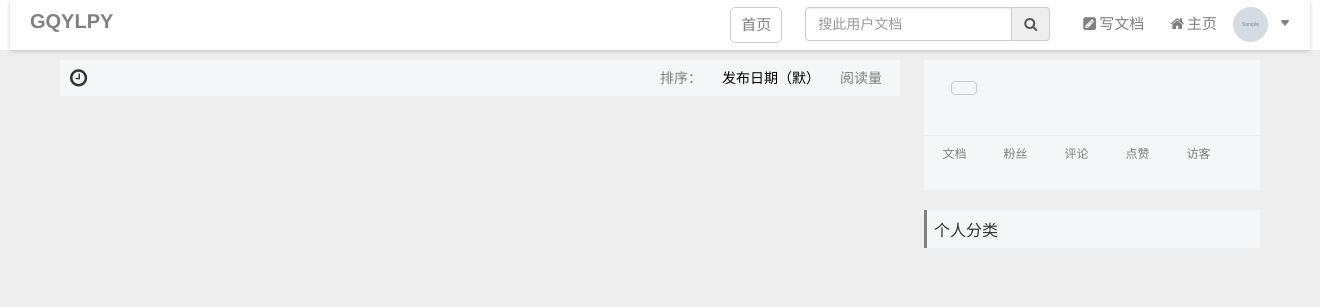
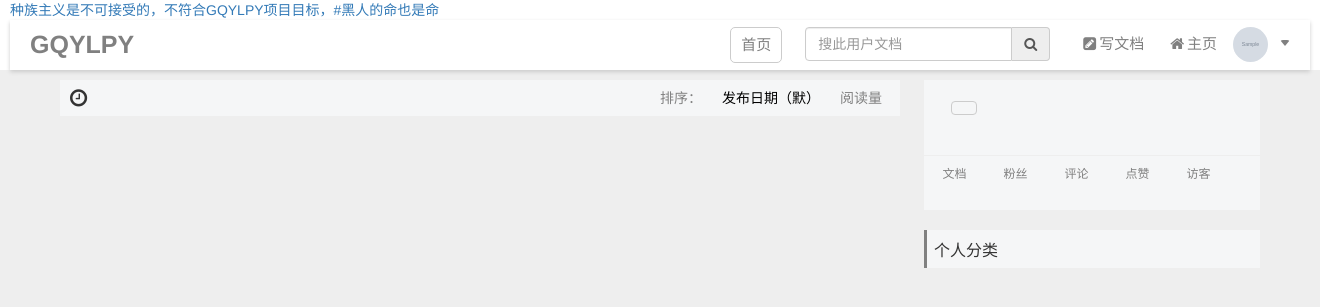
Before and after one commit to gqylpy/gqylpy-blog, a Django app: a page that uses templates/layout.html in a window 1320 px wide. Shown: the top 307 px of the page. Run offline with Django 3.2, Linux system fonts and the light colour scheme; a user stored in the database is signed in; tables that the repository leaves empty hold one stand-in row (values such as "Sample post"); grey boxes marked "Sample" are stand-in pictures; parts of the project's set-up code (start-up, migrations or seed data) failed here and were passed over; some libraries are stand-ins or nearby versions.

Commit message:
'update'

```diff
--- a/blog/views.py
+++ b/blog/views.py
@@ -94,7 +94,7 @@
             return render(request, 'show_article.html',
                           {'ar_content': ar_content, 'title': f'{ar_title} - {nickname}', 'user_id': user_id,
                            'article_id': article_id, 'blog_path': blog_path, 'site_name': SITE_NAME,
-                           'layout_title': LAYOUT_TITLE, 'from_page': from_page})
+                           'layout_title': ar_title or LAYOUT_TITLE, 'from_page': from_page})
 
         except Exception:
             return HttpResponse(json.dumps(ERROR_INFO, ensure_ascii=False))  # 这样写，便可显示中文
--- a/static/css/layout.css
+++ b/static/css/layout.css
@@ -30,6 +30,10 @@
     display: inline-block;
 }
 
+.slogan {
+    width: 1300px;
+    margin: 0 auto;
+}
 .layout-top {
     background-color: white;
     width: 100%;
@@ -50,10 +54,6 @@
 nav li, nav a {
     text-decoration: none;
     list-style: none;
-}
-
-#layout_title {
-    font-size: 20px;
 }
 
 nav .nav-logo {
--- a/templates/layout.html
+++ b/templates/layout.html
@@ -26,11 +26,14 @@
 <body id="body">
 
 <div class="layout-top">
+    <div class="slogan">
+        <a>种族主义是不可接受的，不符合GQYLPY项目目标，#黑人的命也是命</a>
+    </div>
     <nav class="layout_top">
 
         {# logo #}
         <div class="nav-logo">
-            <a id="layout_title" href="{% url 'index' %}">{{ layout_title }}</a>
+            <a href="{% url 'index' %}">{{ layout_title }}</a>
             <img class="loading-X" id="loading" src="{% static 'img/loading.gif' %}" style="display: none;">
         </div>
 
```
